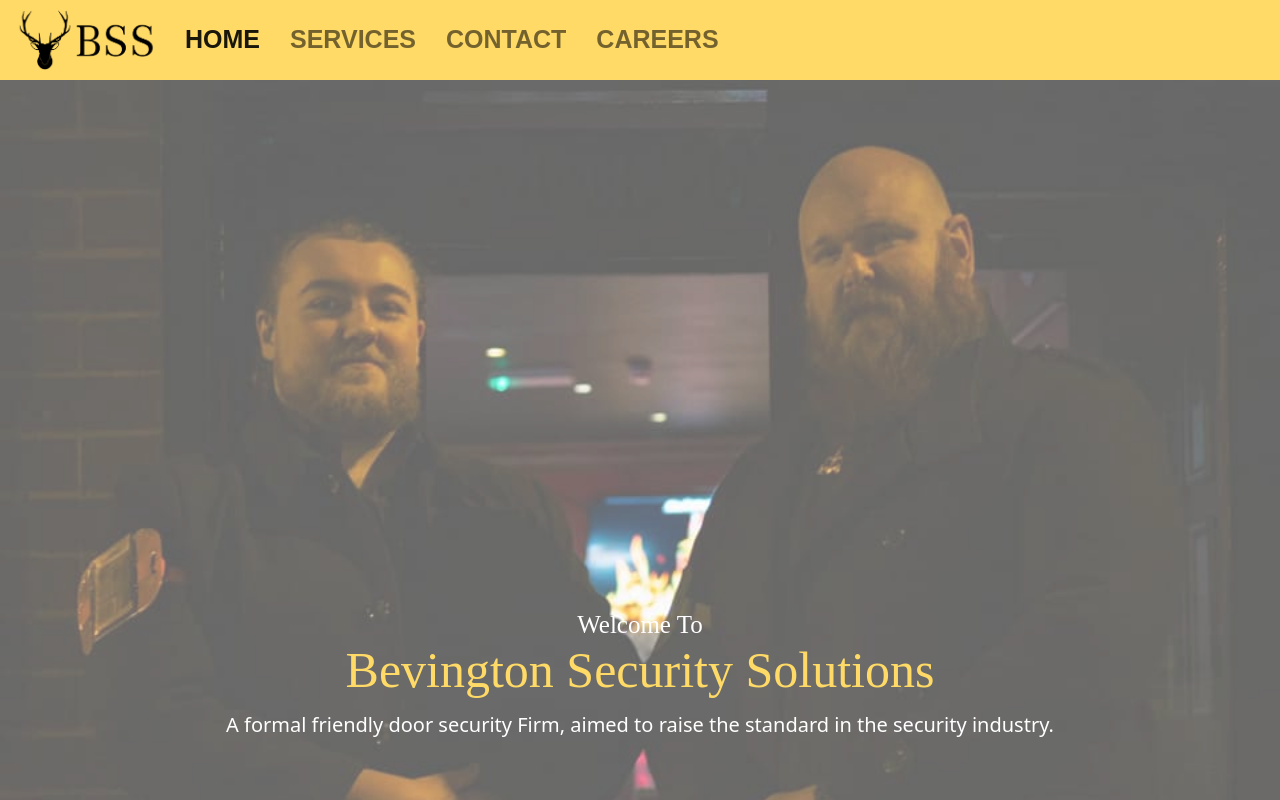
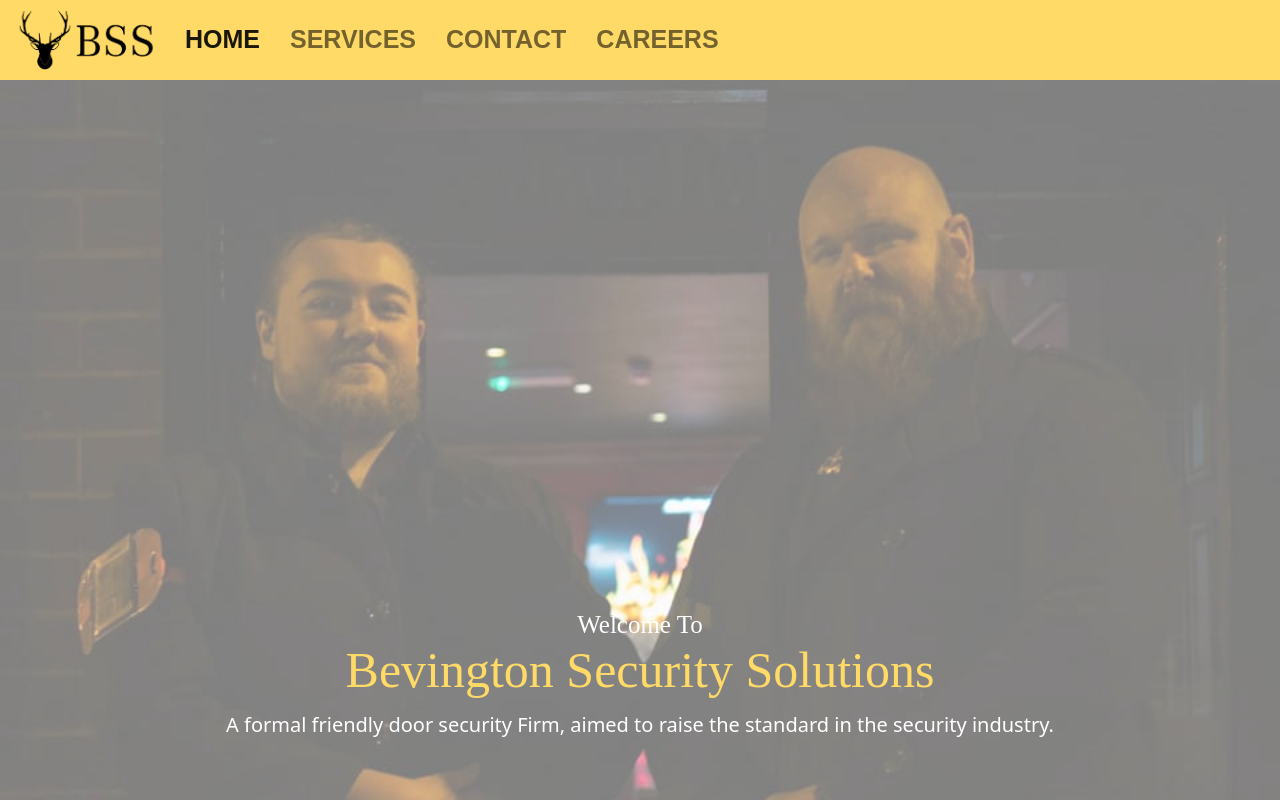
Before and after one commit to DeanParkin/bss-app, a Next.js app: page / in a window 1280 px wide. Shown: the top 800 px of the page. Built offline with nearby package versions, Linux system fonts and the light colour scheme; a web font is replaced by a local one.

Commit message:
style update

```diff
--- a/styles/custom/_custom_code.scss
+++ b/styles/custom/_custom_code.scss
@@ -361,7 +361,12 @@ input[type="file"]:hover::-webkit-file-upload-button {
 .hero-image {
   width: 100%;
   height: auto;
-  opacity: 0.6;
+}
+
+@include media-breakpoint-up(md) {
+  .hero-image {
+    opacity: 0.5;
+  }
 }
 
 .hero-text {
```
